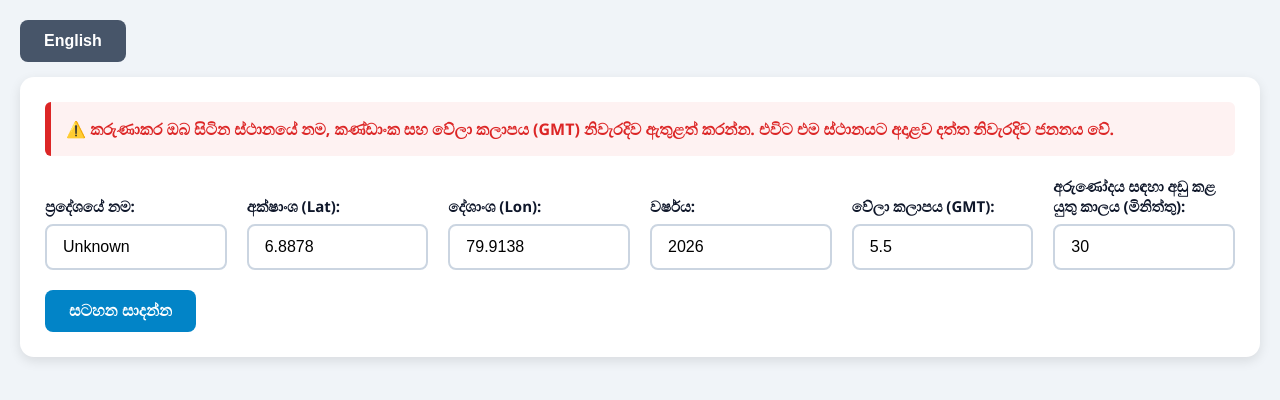
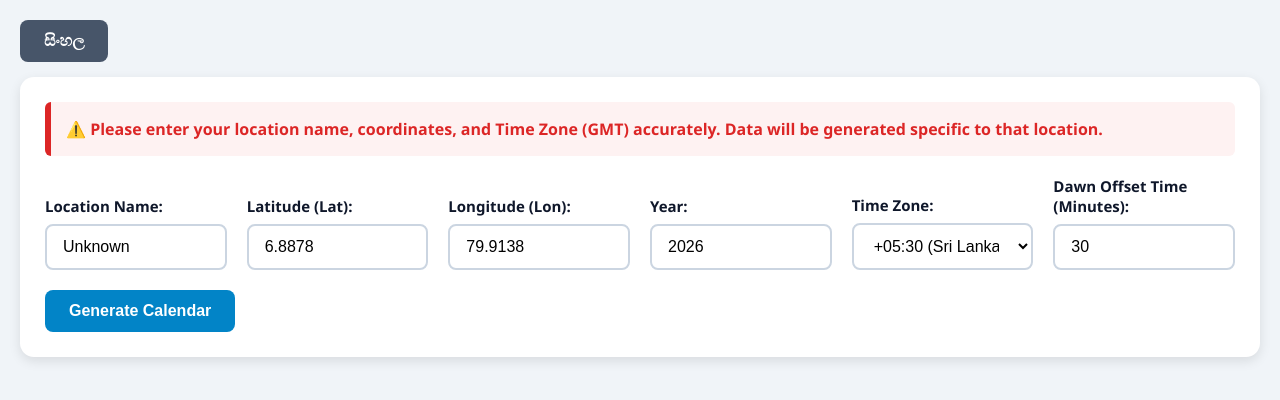
Before and after one commit to buddhistera/Dawn-Noon-calculation, a plain HTML site: page index.html in a window 1280 px wide. Both pictures are taken after a click on the button "English". Drawn offline with nearby package versions, Linux system fonts and the light colour scheme.

Commit message:
Add files via upload

```diff
--- a/index.html
+++ b/index.html
@@ -13,8 +13,8 @@
 
         .input-group { display: flex; flex-wrap: wrap; gap: 20px; align-items: flex-end; }
         label { font-weight: bold; font-size: 15px; display: flex; flex-direction: column; gap: 8px; color: #0f172a; flex: 1; min-width: 180px; }
-        input { padding: 12px 16px; font-size: 16px; border: 2px solid #cbd5e1; border-radius: 8px; width: 100%; box-sizing: border-box; transition: border-color 0.2s; }
-        input:focus { border-color: #0284c7; outline: none; }
+        input, select { padding: 12px 16px; font-size: 16px; border: 2px solid #cbd5e1; border-radius: 8px; width: 100%; box-sizing: border-box; transition: border-color 0.2s; background-color: #fff; }
+        input:focus, select:focus { border-color: #0284c7; outline: none; }
 
         button { padding: 12px 24px; font-size: 16px; border: none; border-radius: 8px; font-weight: bold; cursor: pointer; transition: all 0.2s; }
         .btn-gen { background: #0284c7; color: white; }
@@ -64,7 +64,23 @@
             <label id="lblLat">අක්ෂාංශ (Lat): <input type="number" id="lat" value="6.8878" step="0.0001"></label>
             <label id="lblLon">දේශාංශ (Lon): <input type="number" id="lon" value="79.9138" step="0.0001"></label>
             <label id="lblYear">වර්ෂය: <input type="number" id="yearSelect" value="2026" min="1900" max="2100"></label>
-            <label id="lblGmt">වේලා කලාපය (GMT): <input type="number" id="gmtZone" value="5.5" step="0.5"></label>
+
+            <label id="lblZone">🌐 වේලා කලාපය (Time Zone):
+                <select id="tzSelect">
+                    <option value="-12">-12:00</option> <option value="-11">-11:00</option> <option value="-10">-10:00</option>
+                    <option value="-9">-09:00</option> <option value="-8">-08:00 (PST)</option> <option value="-7">-07:00 (MST)</option>
+                    <option value="-6">-06:00 (CST)</option> <option value="-5">-05:00 (EST)</option> <option value="-4">-04:00</option>
+                    <option value="-3">-03:00</option> <option value="-2">-02:00</option> <option value="-1">-01:00</option>
+                    <option value="0">00:00 (GMT/UTC)</option> <option value="1">+01:00 (CET)</option> <option value="2">+02:00</option>
+                    <option value="3">+03:00</option> <option value="3.5">+03:30</option> <option value="4">+04:00</option>
+                    <option value="4.5">+04:30</option> <option value="5">+05:00</option> <option value="5.5" selected>+05:30 (Sri Lanka/India)</option>
+                    <option value="5.75">+05:45</option> <option value="6">+06:00</option> <option value="6.5">+06:30</option>
+                    <option value="7">+07:00</option> <option value="8">+08:00 (Singapore/China)</option> <option value="9">+09:00 (Japan)</option>
+                    <option value="9.5">+09:30</option> <option value="10">+10:00 (Australia AEST)</option> <option value="11">+11:00</option>
+                    <option value="12">+12:00</option> <option value="13">+13:00</option>
+                </select>
+            </label>
+
             <label id="lblTwiMin">අරුණෝදය සඳහා අඩු කළ යුතු කාලය (මිනිත්තු): <input type="number" id="twiMinutes" value="30" min="0" max="120"></label>
 
             <button class="btn-gen" id="btnGen" onclick="generateLith()"> සටහන සාදන්න</button>
@@ -161,7 +177,7 @@ const AstronomyEngine = {
         si: {
             notice: "⚠️ කරුණාකර ඔබ සිටින ස්ථානයේ නම, කණ්ඩාංක සහ වේලා කලාපය (GMT) නිවැරදිව ඇතුළත් කරන්න. එවිට එම ස්ථානයට අදාළව දත්ත නිවැරදිව ජනනය වේ.",
             lblLoc: "ප්‍රදේශයේ නම:", lblLat: "අක්ෂාංශ (Lat):", lblLon: "දේශාංශ (Lon):", lblYear: "වර්ෂය:",
-            lblGmt: "වේලා කලාපය (GMT):", lblTwiMin: "අරුණෝදය සඳහා අඩු කළ යුතු කාලය (මිනිත්තු):",
+            lblZone: "🌐 වේලා කලාපය (Time Zone):", lblTwiMin: "අරුණෝදය සඳහා අඩු කළ යුතු කාලය (මිනිත්තු):",
             btnGen: "සටහන සාදන්න", titleSuf: "ප්‍රදේශයේ අරුණෝද්ගමනය", subTitle: "ඉර උදාවීම හා මධ්‍යහ්නය",
             thDate: "දිනය", thTwi: "අරුණෝදය", thSun: "☀️ උදාව", thNoon: "🔆 මධ්‍යහ්නය",
             footerLoc: "ස්ථානය", footerYear: "වර්ෂය", footerLat: "අක්ෂාංශ", footerLon: "දේශාංශ", footerGmt: "වේලා කලාපය",
@@ -171,7 +187,7 @@ const AstronomyEngine = {
         en: {
             notice: "⚠️ Please enter your location name, coordinates, and Time Zone (GMT) accurately. Data will be generated specific to that location.",
             lblLoc: "Location Name:", lblLat: "Latitude (Lat):", lblLon: "Longitude (Lon):", lblYear: "Year:",
-            lblGmt: "Time Zone (GMT):", lblTwiMin: "Dawn Offset Time (Minutes):",
+            lblZone: "Time Zone:", lblTwiMin: "Dawn Offset Time (Minutes):",
             btnGen: "Generate Calendar", titleSuf: "Solar Dawn & Noon", subTitle: "Sunrise and Solar Noon Times",
             thDate: "Date", thTwi: "🌅 Dawn", thSun: "☀️ Sunrise", thNoon: "🔆 Noon",
             footerLoc: "Location", footerYear: "Year", footerLat: "Lat", footerLon: "Lon", footerGmt: "Time Zone",
@@ -190,7 +206,7 @@ const AstronomyEngine = {
         document.getElementById("lblLat").firstChild.textContent = data.lblLat + " ";
         document.getElementById("lblLon").firstChild.textContent = data.lblLon + " ";
         document.getElementById("lblYear").firstChild.textContent = data.lblYear + " ";
-        document.getElementById("lblGmt").firstChild.textContent = data.lblGmt + " ";
+        document.getElementById("lblZone").firstChild.textContent = data.lblZone + " ";
         document.getElementById("lblTwiMin").firstChild.textContent = data.lblTwiMin + " ";
         document.getElementById("btnGen").innerText = data.btnGen;
         document.getElementById("btnDownload").innerText = data.btnDl;
@@ -205,7 +221,7 @@ const AstronomyEngine = {
         const lat = parseFloat(document.getElementById('lat').value);
         const lon = parseFloat(document.getElementById('lon').value);
         const year = parseInt(document.getElementById('yearSelect').value);
-        const zone = parseFloat(document.getElementById('gmtZone').value);
+        const zone = parseFloat(document.getElementById('tzSelect').value);
         const twiOffset = parseInt(document.getElementById('twiMinutes').value) || 0;
         const data = langData[currentLang];
 
@@ -304,7 +320,6 @@ const AstronomyEngine = {
             logging: false,
             windowWidth: 794
         }).then(canvas => {
-
             target.style.cssText = originalStyle;
             mainTitle.style.cssText = originalTitleStyle;
 
@@ -321,7 +336,7 @@ const AstronomyEngine = {
             console.error("බාගත කිරීමේ දෝෂයක්:", err);
             alert("කරුණාකර නැවත උත්සාහ කරන්න.");
         });
- if ('serviceWorker' in navigator) {
+  if ('serviceWorker' in navigator) {
 
   window.addEventListener('load', async () => {
 
@@ -346,7 +361,8 @@ const AstronomyEngine = {
     }
 
   });
- }
+  }
+    }
 </script>
 </body>
 </html>
```
